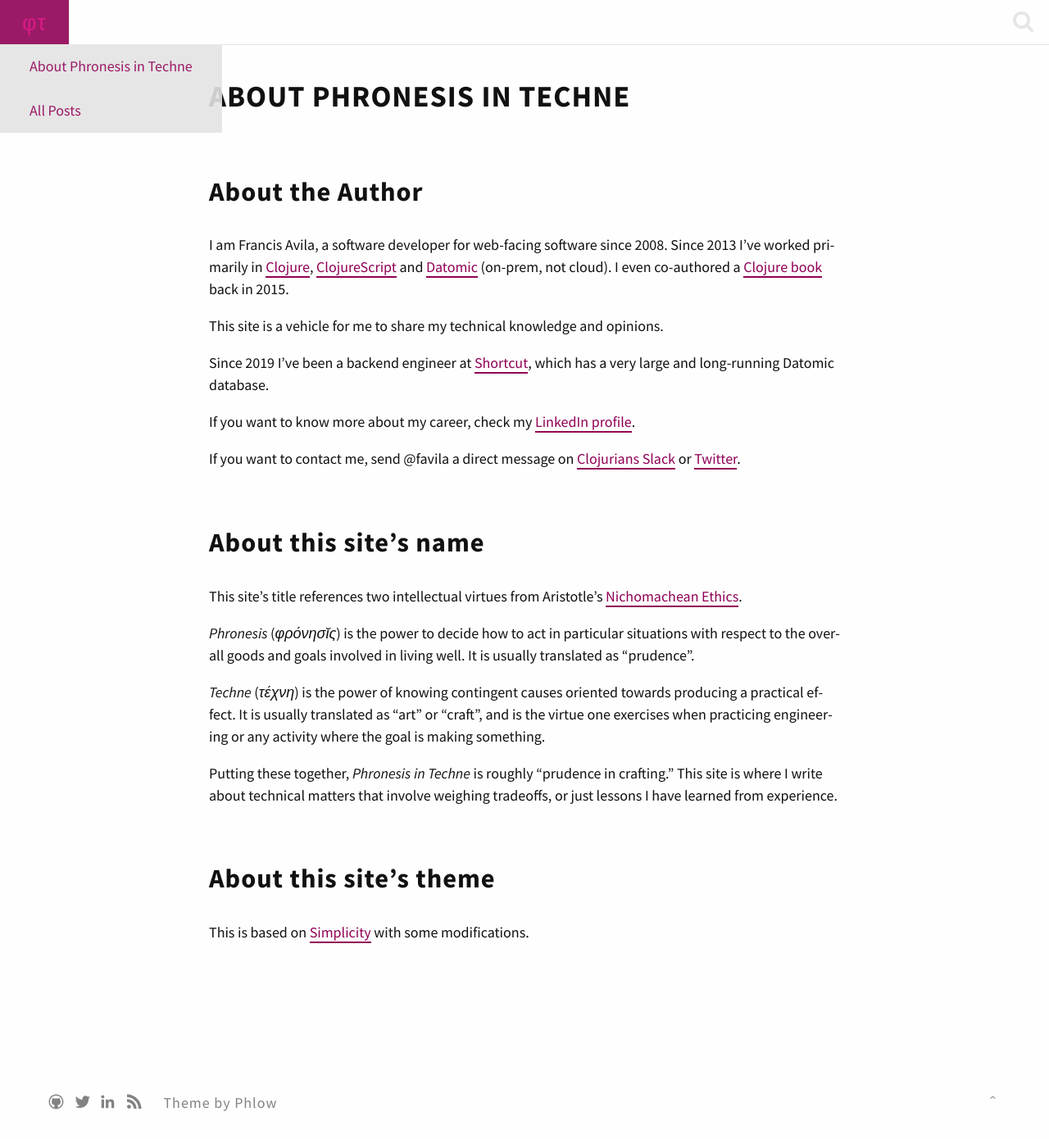
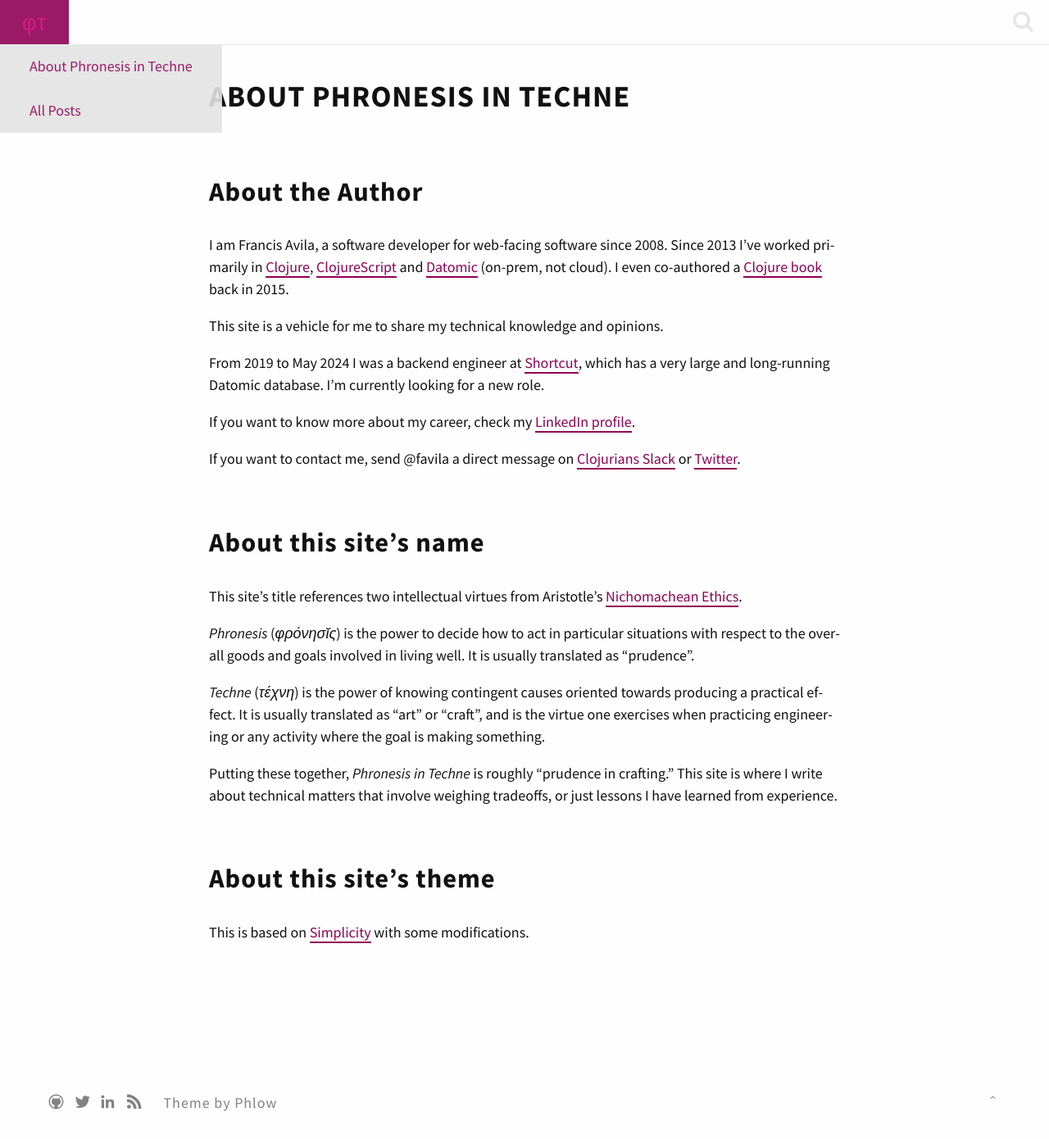
Before and after one commit to favila/favila.github.io, a Jekyll site: the page built from pages/about.md, in a window 1280 px wide and 1390 px high. Shown: the whole window at 82% size. Built offline with Jekyll 4.4.1, drawn with Linux system fonts in a browser that asks for light colours.

Commit message:
Update about page to say I am looking for a new role.

```diff
--- a/pages/about.md
+++ b/pages/about.md
@@ -12,9 +12,9 @@ I even co-authored a [Clojure book][clojure-in-action] back in 2015.
 
 This site is a vehicle for me to share my technical knowledge and opinions.
 
-Since 2019 I've been a backend engineer at [Shortcut],
+From 2019 to May 2024 I was a backend engineer at [Shortcut],
 which has a very large and long-running Datomic database.
-
+I'm currently looking for a new role.
 
 If you want to know more about my career, check my [LinkedIn profile].
 
```
